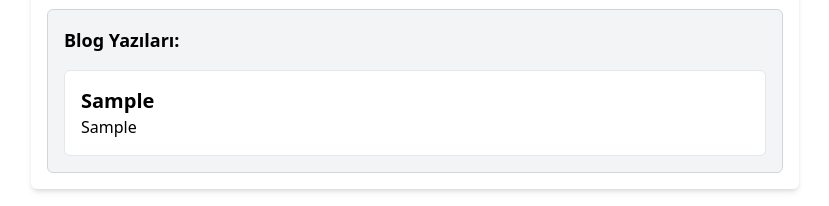
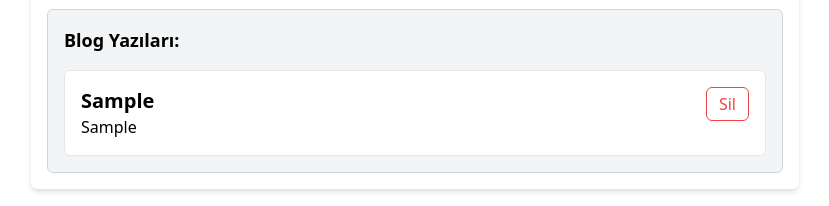
Before and after one commit to Murathan722/Blog-App, a React (Vite) app: page /BlogForm in a window 1280 px wide. Both pictures are taken after typing "Sample", "Sample" into the empty fields and a click on the button "Yayınla". Shown: the part 433-639 px from the top of the page, without its empty margins (225-1054 px from the left). Built offline with nearby package versions, Linux system fonts and the light colour scheme.

Commit message:
Silme işlevi eklendi

```diff
--- a/src/components/BlogForm.jsx
+++ b/src/components/BlogForm.jsx
@@ -6,6 +6,7 @@ import {
   setContent,
   setStatus,
   setError,
+  deletePost,
 } from "../redux/BlogSlice";
 
 const BlogForm = () => {
@@ -22,6 +23,10 @@ const BlogForm = () => {
       dispatch(addPost({ title, content }));
       dispatch(setStatus("succeeded"));
     }, 1000);
+  };
+
+  const handleDelete = (index) => {
+    dispatch(deletePost(index));
   };
 
   return (
@@ -89,10 +94,18 @@ const BlogForm = () => {
             {posts.map((post, index) => (
               <div
                 key={index}
-                className="mt-4 p-4 bg-white border border-gray-200 rounded-md"
+                className="mt-4 p-4 bg-white border border-gray-200 rounded-md flex justify-between items-start"
               >
-                <h4 className="text-xl font-semibold">{post.title}</h4>
-                <p>{post.content}</p>
+                <div className="flex-1">
+                  <h4 className="text-xl font-semibold">{post.title}</h4>
+                  <p>{post.content}</p>
+                </div>
+                <button
+                  onClick={() => handleDelete(index)}
+                  className="ml-4 px-3 py-1 border border-red-500 text-red-500 rounded-md hover:bg-red-100"
+                >
+                  Sil
+                </button>
               </div>
             ))}
           </div>
--- a/src/redux/BlogSlice.js
+++ b/src/redux/BlogSlice.js
@@ -27,10 +27,21 @@ const BlogSlice = createSlice({
     setError(state, action) {
       state.error = action.payload;
     },
+    deletePost(state, action) {
+      state.posts = state.posts.filter(
+        (post, index) => index !== action.payload
+      );
+    },
   },
 });
 
-export const { addPost, setTitle, setContent, setStatus, setError } =
-  BlogSlice.actions;
+export const {
+  addPost,
+  setTitle,
+  setContent,
+  setStatus,
+  setError,
+  deletePost,
+} = BlogSlice.actions;
 
 export default BlogSlice.reducer;
```
